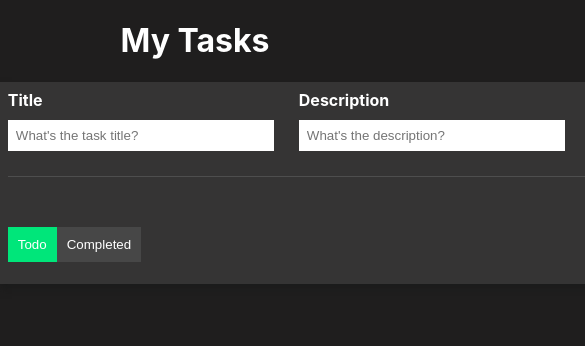
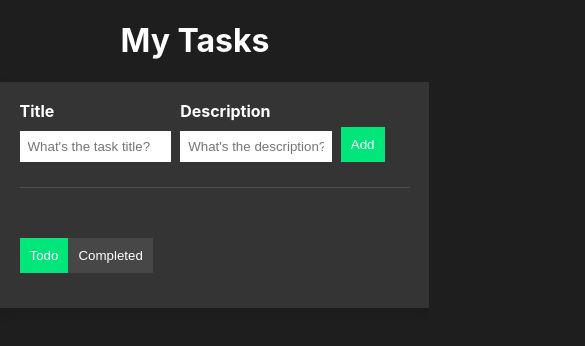
Before and after one commit to Washington-NKE/KaziMate, a React (Create React App) app: page / in a window 390 px wide. Shown: the top 346 px of the page, 585 px wide, since content can reach past the window. Built offline with nearby package versions, Linux system fonts and the light colour scheme.

Commit message:
make mobile responsive

```diff
--- a/src/App.css
+++ b/src/App.css
@@ -157,3 +157,28 @@ h1{
   font-size: 16px;
   width: fit-content;
 }
+
+/* Media Query for Mobile Devices */
+@media (max-width: 600px) {
+  .todo-wrapper {
+    width: 100%; /* Full width on small screens */
+    padding: 5%;
+  }
+
+  .todo-input-item input {
+    width: 100%; /* Full width on mobile */
+  }
+
+  .todo-list-item {
+    flex-direction: column; /* Stack items */
+    align-items: flex-start;
+  }
+
+  .primary-btn {
+    width: 100%; /* Full width button on mobile */
+  }
+
+  .icon, .check-icon {
+    font-size: 20px; /* Smaller icons for mobile */
+  }
+}
```
